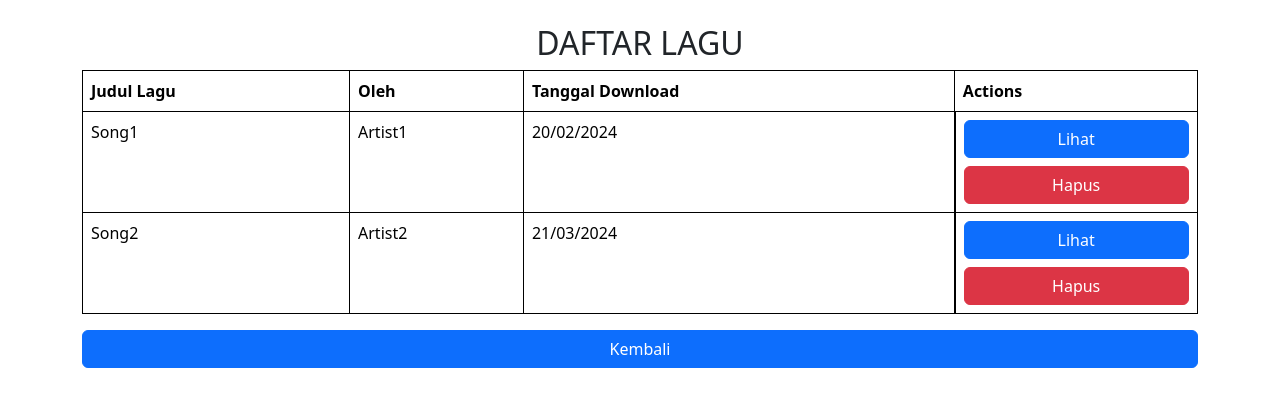
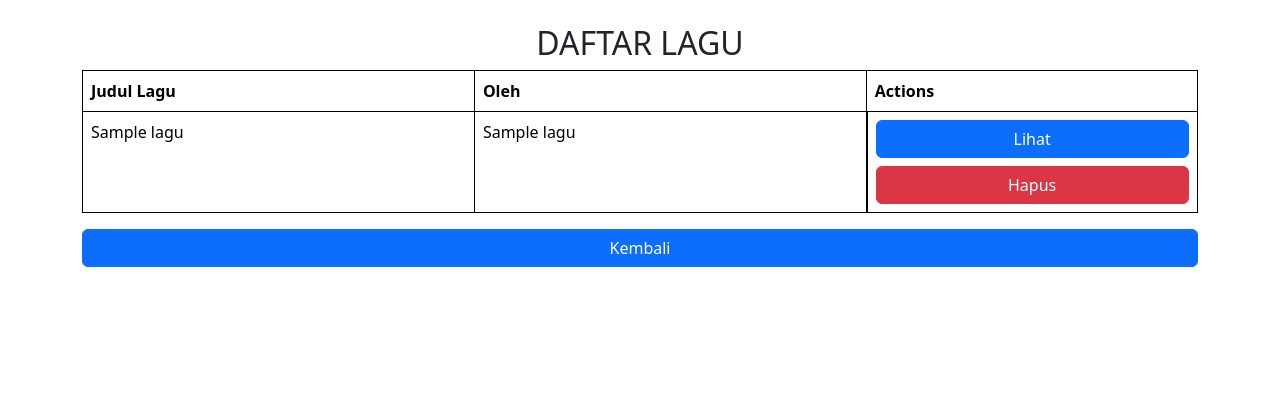
Before and after one commit to basdat-b11/frontend, a Django app: template main/templates/downloaded-song.html in a window 1280 px wide. Shown: the part 56-463 px from the top of the page. Run offline with Django 5.2, Linux system fonts and the light colour scheme; the template is opened without the code that fills it: most values are stand-ins (such as "Sample title", 1, 10 or a date in 2020).

Commit message:
Finished downloaded song feat

```diff
--- a/main/templates/downloaded-song.html
+++ b/main/templates/downloaded-song.html
@@ -51,15 +51,15 @@
         <tr>
           <th>Judul Lagu</th>
           <th>Oleh</th>
-          <th>Tanggal Download</th>
           <th>Actions</th>
         </tr>
       </thead>
       <tbody>
+        {% if daftar_lagu %}
+        {% for lagu in daftar_lagu %}
         <tr>
-          <td>Song1</td>
-          <td>Artist1</td>
-          <td>20/02/2024</td>
+          <td>{{ lagu.song_title }}</td>
+          <td>{{ lagu.artist_name }}</td>
           <td class="d-flex flex-column">
             <button type="button" class="btn btn-primary mb-2" data-bs-toggle="modal" data-bs-target="#lihatModal">
               Lihat
@@ -69,19 +69,11 @@
             </button>
           </td>
         </tr>
-        <tr>
-          <td>Song2</td>
-          <td>Artist2</td>
-          <td>21/03/2024</td>
-          <td class="d-flex flex-column">
-            <button type="button" class="btn btn-primary mb-2" data-bs-toggle="modal" data-bs-target="#lihatModal">
-              Lihat
-            </button>
-            <button type="button" class="btn btn-danger" data-bs-toggle="modal" data-bs-target="#hapusModal">
-              Hapus
-            </button>
-          </td>
-        </tr>
+        {% endfor %}
+
+        {% else %}
+        <p>Anda belum mendownload lagu apapun</p>
+        {% endif %}
       </tbody>
     </table>
     <div class="text-center">
--- a/main/urls.py
+++ b/main/urls.py
@@ -1,7 +1,7 @@
 from django.urls import include,path
 from main.views import test_akun
 from django.urls import path
-from main.views import subscription_page, bayar_paket, riwayat_langganan
+from main.views import subscription_page, bayar_paket, riwayat_langganan, unduhan_lagu
 from kelolaalbum.views import *
 
 app_name = 'main'
@@ -24,4 +24,5 @@ urlpatterns = [
     path('langganan-paket/', subscription_page, name='susbcription_page'),
     path('pembayaran-paket/', bayar_paket, name='bayar_paket'),
     path('riwayat-langganan/', riwayat_langganan, name='riwayat_langganan'),
+    path('unduhan-lagu/', unduhan_lagu, name='unduhan_lagu'),
 ]
```
Also changed, not shown: main/views.py (+23 -0 lines).
